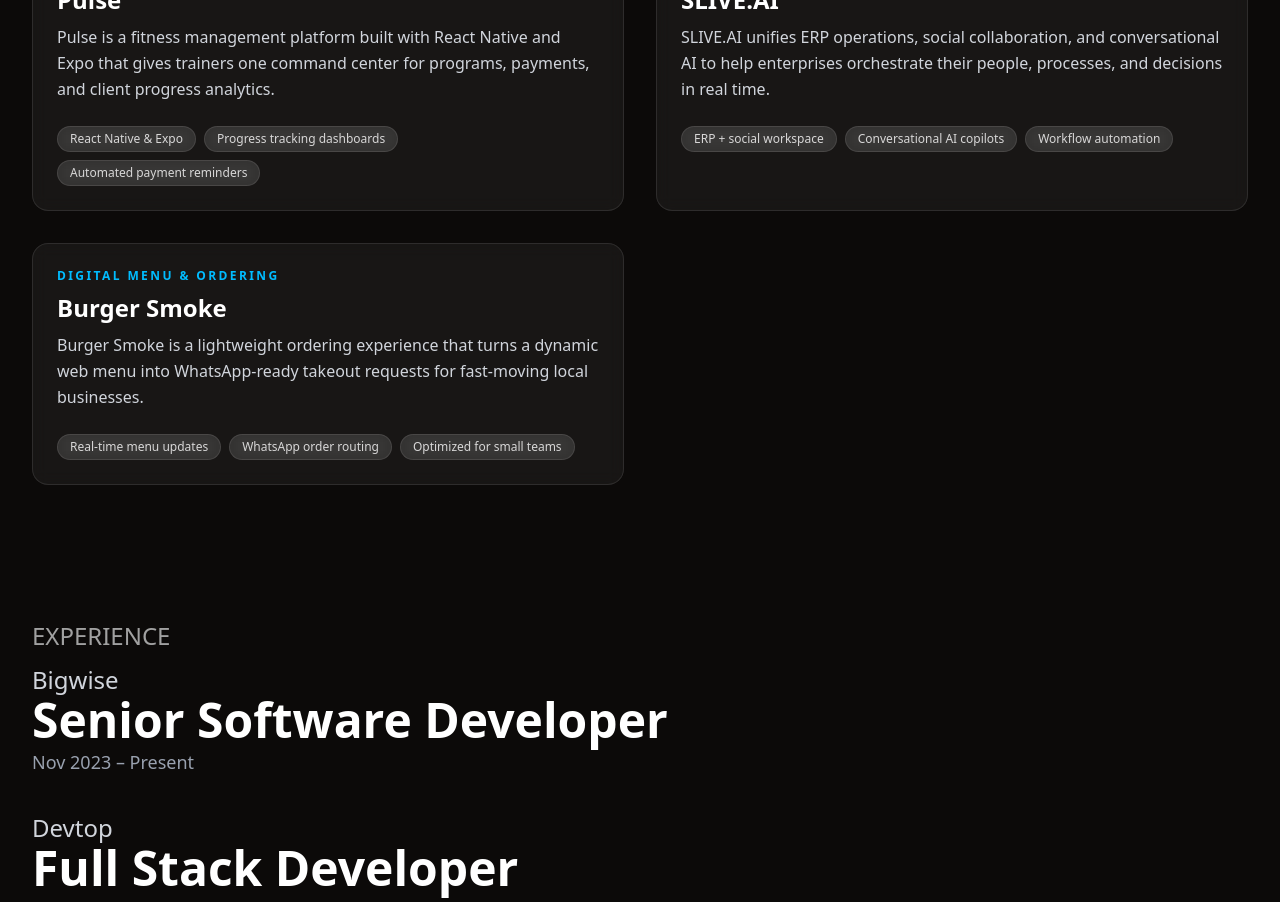
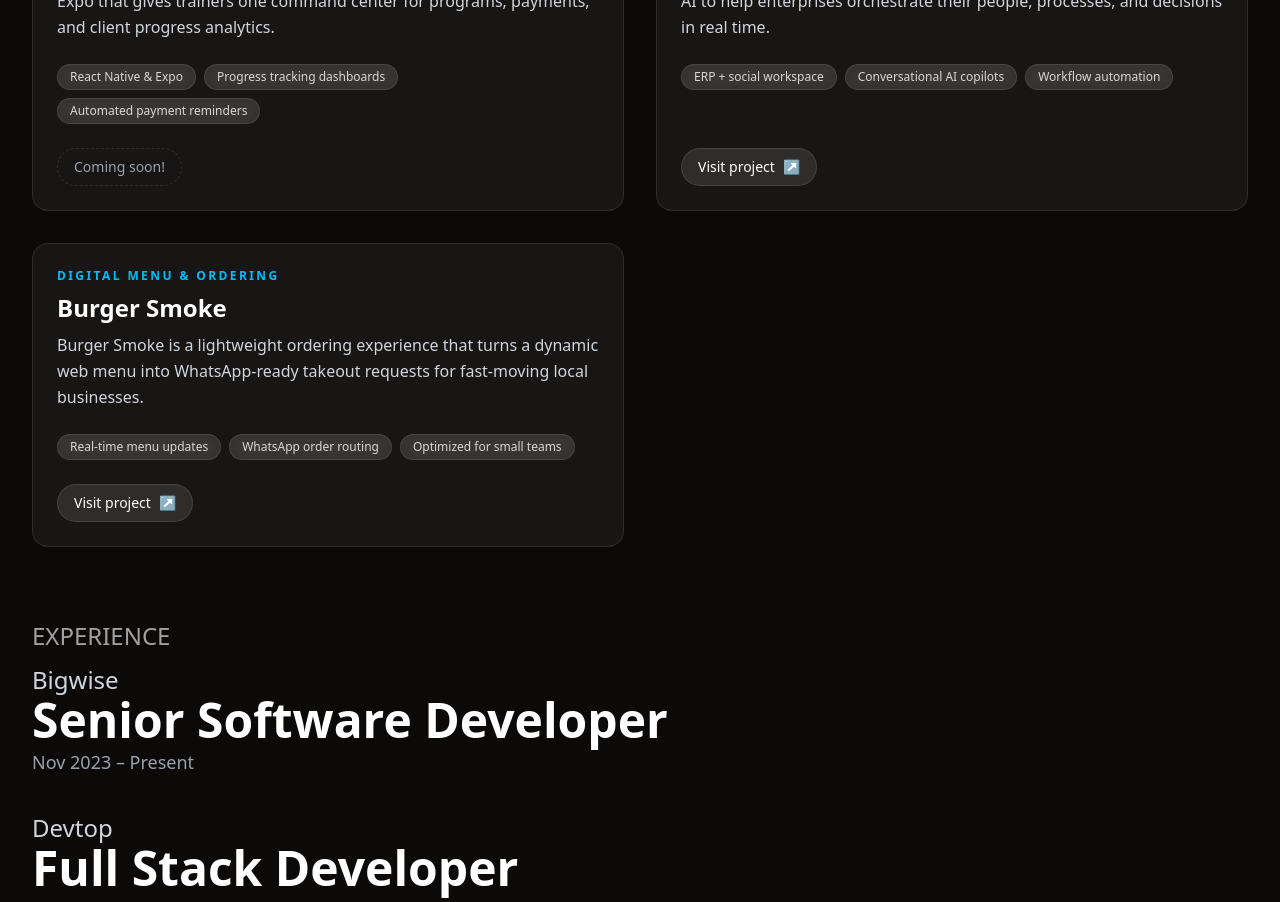
Before and after one commit to VictorAtencio-21/portfolio, a Next.js app: page /en in a window 1280 px wide. Shown: the part 2680-3582 px from the top of the page. Built offline with nearby package versions, Linux system fonts and the light colour scheme.

Commit message:
Add project links and coming soon states

```diff
--- a/src/components/sections/Projects.tsx
+++ b/src/components/sections/Projects.tsx
@@ -8,6 +8,7 @@
   tagline: string;
   description: string;
   highlights?: string[];
+  url?: string | null;
 }
 
 const Projects = () => {
@@ -57,6 +58,24 @@
                 ))}
               </ul>
             ) : null}
+
+            <div className="mt-auto pt-6">
+              {project.url ? (
+                <a
+                  href={project.url}
+                  target="_blank"
+                  rel="noopener noreferrer"
+                  className="inline-flex items-center gap-2 rounded-full border border-white/10 bg-white/10 px-4 py-2 text-sm font-medium text-white transition-colors duration-300 hover:border-sky-400 hover:text-sky-300"
+                >
+                  {t("visitProject")}
+                  <span aria-hidden="true">↗</span>
+                </a>
+              ) : (
+                <span className="inline-flex items-center rounded-full border border-dashed border-white/10 px-4 py-2 text-sm font-medium text-gray-400">
+                  {t("comingSoon")}
+                </span>
+              )}
+            </div>
           </article>
         ))}
       </div>
--- a/src/messages/en.json
+++ b/src/messages/en.json
@@ -44,12 +44,15 @@
   "projects": {
     "title": "Featured work",
     "subtitle": "A selection of products I've helped launch and evolve. Each one balances thoughtful UX with resilient engineering so teams can keep scaling with confidence.",
+    "visitProject": "Visit project",
+    "comingSoon": "Coming soon!",
     "items": [
       {
         "id": "pulse",
         "name": "Pulse",
         "tagline": "Fitness coaching OS",
         "description": "Pulse is a fitness management platform built with React Native and Expo that gives trainers one command center for programs, payments, and client progress analytics.",
+        "url": null,
         "highlights": [
           "React Native & Expo",
           "Progress tracking dashboards",
@@ -61,6 +64,7 @@
         "name": "SLIVE.AI",
         "tagline": "Enterprise collaboration",
         "description": "SLIVE.AI unifies ERP operations, social collaboration, and conversational AI to help enterprises orchestrate their people, processes, and decisions in real time.",
+        "url": "https://slive.ai",
         "highlights": [
           "ERP + social workspace",
           "Conversational AI copilots",
@@ -72,6 +76,7 @@
         "name": "Burger Smoke",
         "tagline": "Digital menu & ordering",
         "description": "Burger Smoke is a lightweight ordering experience that turns a dynamic web menu into WhatsApp-ready takeout requests for fast-moving local businesses.",
+        "url": "https://burgersmoke.vercel.app",
         "highlights": [
           "Real-time menu updates",
           "WhatsApp order routing",
--- a/src/messages/es.json
+++ b/src/messages/es.json
@@ -44,12 +44,15 @@
   "projects": {
     "title": "Proyectos destacados",
     "subtitle": "Una selección de productos en los que he colaborado para lanzarlos y hacerlos crecer. Cada uno equilibra una experiencia cuidada con una ingeniería sólida para que los equipos sigan escalando con confianza.",
+    "visitProject": "Ver proyecto",
+    "comingSoon": "¡Próximamente!",
     "items": [
       {
         "id": "pulse",
         "name": "Pulse",
         "tagline": "Plataforma para entrenadores",
         "description": "Pulse es una plataforma de gestión fitness creada con React Native y Expo que ofrece a los entrenadores un centro de control para planes, pagos y analíticas de progreso.",
+        "url": null,
         "highlights": [
           "React Native y Expo",
           "Paneles de progreso",
@@ -61,6 +64,7 @@
         "name": "SLIVE.AI",
         "tagline": "Colaboración empresarial",
         "description": "SLIVE.AI unifica operaciones ERP, colaboración social y una IA conversacional para orquestar personas, procesos y decisiones en tiempo real.",
+        "url": "https://slive.ai",
         "highlights": [
           "ERP + red social interna",
           "Copilotos de IA conversacional",
@@ -72,6 +76,7 @@
         "name": "Burger Smoke",
         "tagline": "Menú y pedidos digitales",
         "description": "Burger Smoke es una experiencia ligera de pedidos que transforma un menú web dinámico en solicitudes de takeout listas para WhatsApp para negocios locales ágiles.",
+        "url": "https://burgersmoke.vercel.app",
         "highlights": [
           "Actualizaciones del menú en tiempo real",
           "Pedidos por WhatsApp",
```
